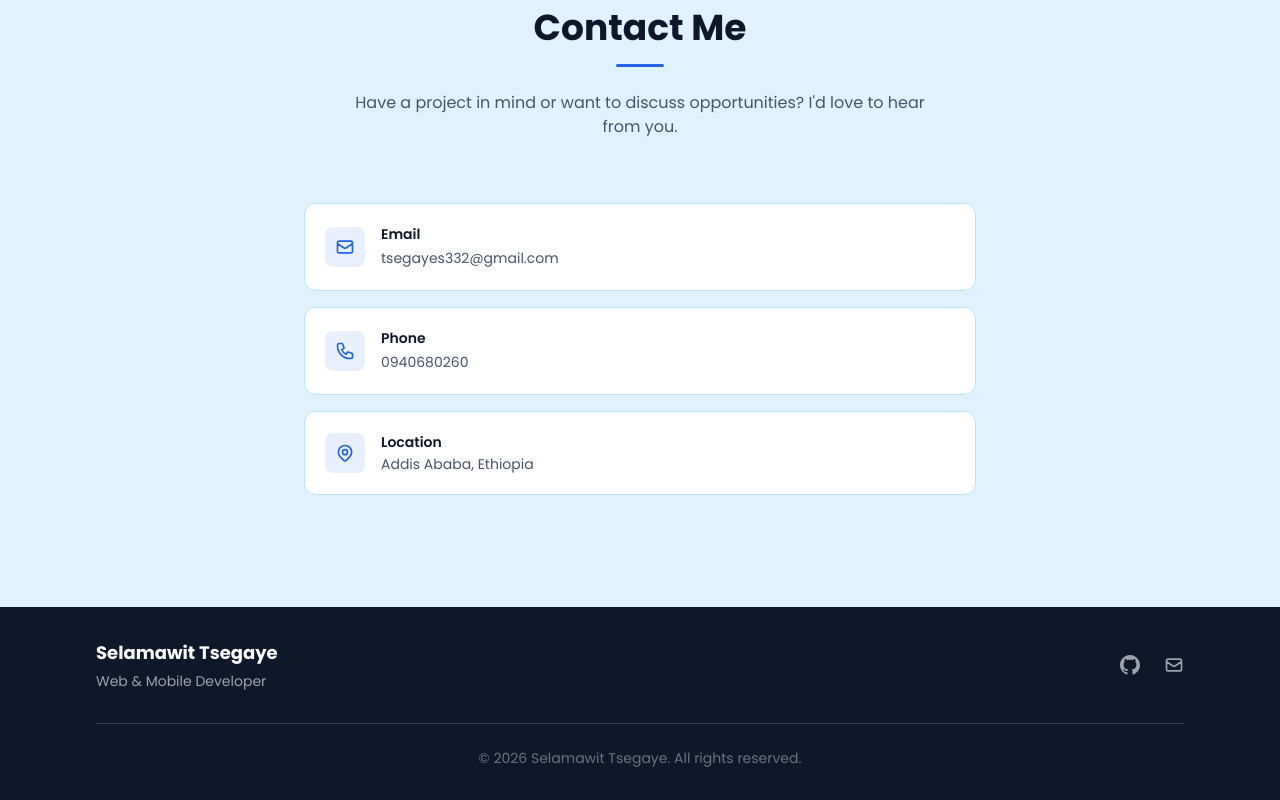
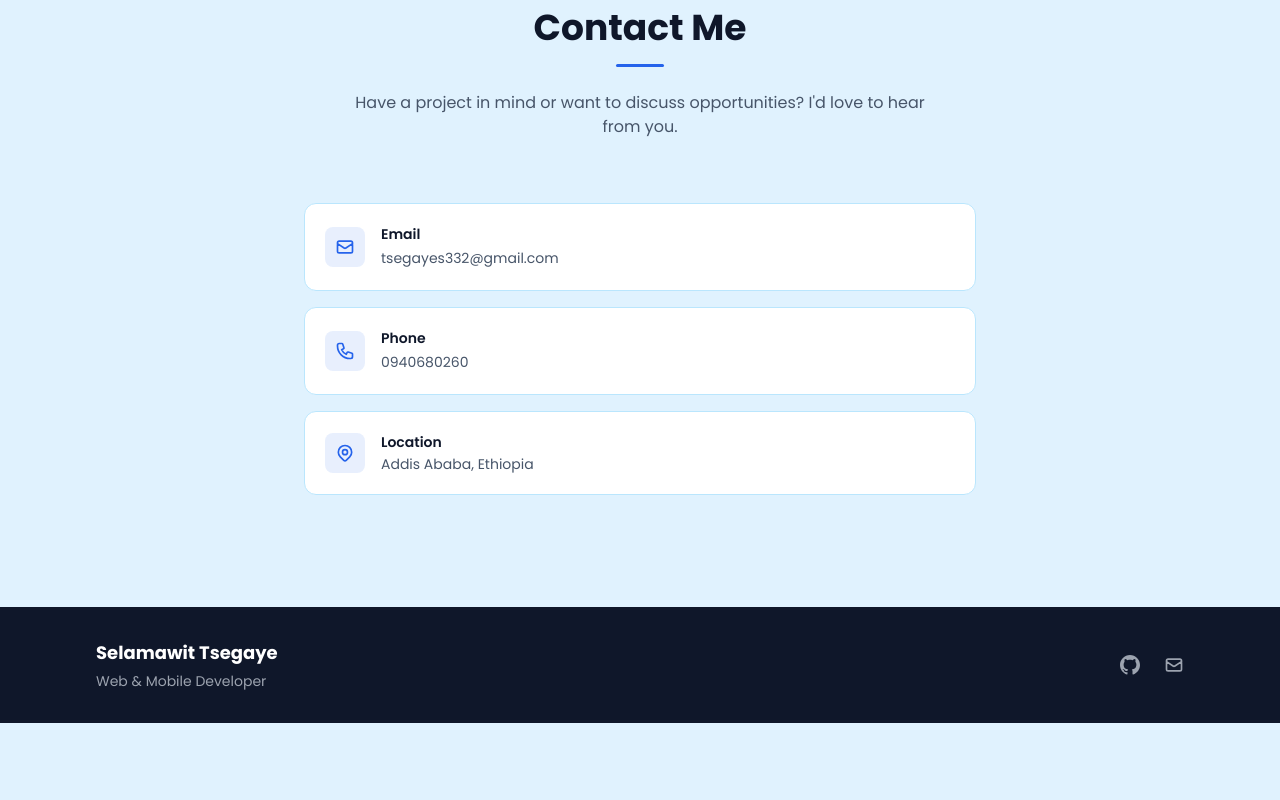
Before and after one commit to tsegayes332-cell/portfolio, a React (Create React App) app: page / in a window 1280 px wide. Shown: the part 7510-8310 px from the top of the page. After the commit the page ends 8233 px from the top, so only its background shows below. Built offline with nearby package versions, Linux system fonts and the light colour scheme; the HTML template or start-up script is replaced by a standard one.

Commit message:
Remove copyright text from footer

```diff
--- a/src/components/Footer.js
+++ b/src/components/Footer.js
@@ -1,7 +1,6 @@
 import React from 'react';
 
 const Footer = () => {
-  const currentYear = new Date().getFullYear();
 
   return (
     <footer className="bg-text-primary text-white py-8">
@@ -28,9 +27,7 @@ const Footer = () => {
             </div>
           </div>
 
-          <div className="mt-8 pt-6 border-t border-gray-700 text-center text-sm text-gray-500">
-            &copy; {currentYear} Selamawit Tsegaye. All rights reserved.
-          </div>
+
         </div>
       </div>
     </footer>
```
